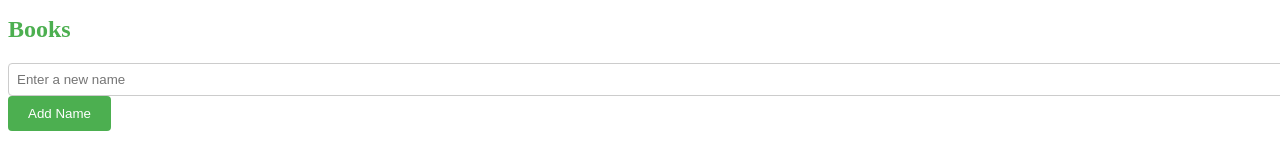
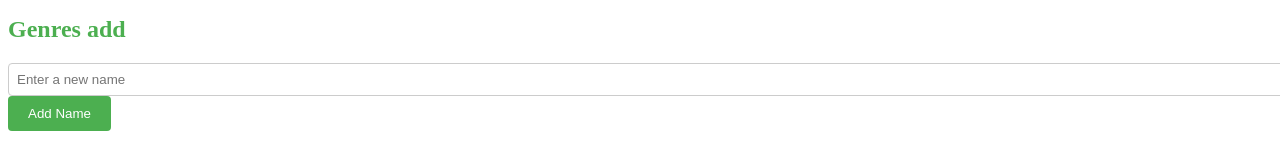
Before and after one commit to cane122/Web-projekat-fax, a Vue app in the folder vue/goodReadsClone/: page /genres in a window 1280 px wide. Shown: the top 160 px of the page. Built offline with nearby package versions, Linux system fonts and the light colour scheme; no server answers.

Commit message:
Popravljeni zanrovi

```diff
--- a/vue/goodReadsClone/src/views/GenresView.vue
+++ b/vue/goodReadsClone/src/views/GenresView.vue
@@ -1,6 +1,6 @@
 <template>
   <div id="allGenres">
-        <h1>Books</h1>
+    <h1>Genres add</h1>
     <input type="text" v-model="newName" placeholder="Enter a new name">
     <button @click="addName">Add Name</button>
     <br /><br />
@@ -14,7 +14,7 @@
 </template>
 
 <script>
-  // import axios from "axios";
+import axios from "axios";
 export default {
   name: "GenresView",
   data() {
@@ -25,14 +25,15 @@
     };
   },
   mounted() {
-      fetch('http://localhost:9090/api/genres')
+    axios.get('http://localhost:9090/api/genres')
       .then(response => {
         this.genres = response.data;
-              console.log("sucess, data: ");
+        console.log("Success, data: ", response.data);
       })
       .catch(error => {
         console.error(error);
       });
+
   },
   methods: {
     addName() {
--- a/vue/goodReadsClone/src/views/HomeView.vue
+++ b/vue/goodReadsClone/src/views/HomeView.vue
@@ -5,10 +5,8 @@
     <div class="button-group">
       <!-- Existing router links -->
       <router-link to="/books" class="btn">Show Books</router-link>
-
       <router-link to="/unsigned-users" class="btn">Search users</router-link>
       <router-link v-if="author" to="/add-book" class="btn">Add Book</router-link>
-      <router-link to="/register" class="btn">Register</router-link>
       <router-link to="/search-book" class="btn">Search</router-link>
       <router-link to="/genres" class="btn">Genres</router-link>
       <router-link to="/shelves" class="btn">Shelves</router-link>
@@ -17,6 +15,7 @@
     <br><br>
       <!-- Logout button -->
       <router-link to="/login" class="btn">Login</router-link>
+      <router-link to="/register" class="btn">Register</router-link>
       <button class="btn" @click="logout">Logout</button>
   </div>
 </template>
```
Lines whose indentation alone changed are shown as unchanged.
